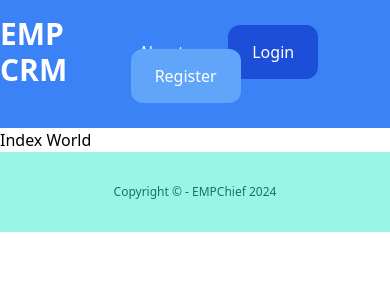
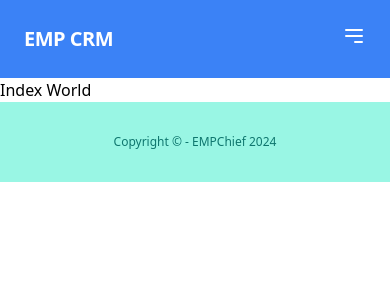
Before and after one commit to EMPChief/Django-CRM, a Django app: page / in a window 390 px wide. Shown: the top 300 px of the page. Run offline with Django 5.2, Linux system fonts and the light colour scheme; some libraries are stand-ins or nearby versions.

Commit message:
made navbar more responsive

```diff
--- a/core/templates/core/base.html
+++ b/core/templates/core/base.html
@@ -4,33 +4,64 @@
     <meta charset="utf-8">
     <meta name="viewport" content="width=device-width, initial-scale=1">
     <script src="https://cdn.tailwindcss.com"></script>
-        <title>{%block 'title'%}{%endblock%} | EMP CRM</title>
+    <title>{% block 'title' %}{% endblock %} | EMP CRM</title>
 </head>
 <body>
-        <nav class="py-4 PX-5 justify-between flex bg-blue-500">
-            <a href="/" class="text-3xl font-bold text-white">EMP CRM </a>
-
-            <div class="py-6 PX-5 bg-blue-500 space-x-4">
-                <a href="{%url 'about'%}" class="py-4 px-6 rounded-xl text-white">About</a>
+    <nav class="bg-blue-500 p-6">
+        <div class="flex items-center justify-between flex-wrap">
+            <div class="flex items-center flex-shrink-0 text-white mr-6">
+                <span class="font-semibold text-xl tracking-tight">EMP CRM</span>
+            </div>
+            <div class="block lg:hidden">
+                <button id="menuButton" class="text-white focus:outline-none">
+                    <svg class="h-6 w-6" fill="none" stroke="currentColor" viewBox="0 0 24 24" xmlns="http://www.w3.org/2000/svg"><path stroke-linecap="round" stroke-linejoin="round" stroke-width="2" d="M4 6h16M4 12h16m-7 6h7"></path></svg>
+                </button>
+            </div>
+            <div id="menu" class="w-full lg:flex lg:items-center lg:w-auto hidden">
+                <div class="text-sm lg:flex-grow">
+                    <a href="{% url 'about' %}" class="block mt-4 lg:inline-block lg:mt-0 text-teal-200 hover:text-white mr-4">
+                        About
+                    </a>
+                    <!-- Add more navigation links here -->
+                </div>
+                <div>
                     {% if not user.is_authenticated %}
-                <a href="{% url 'login' %}" class="py-4 px-6 bg-blue-700 rounded-xl text-white">Login</a>
-                <a href="{% url 'register' %}" class="py-4 px-6 bg-blue-400 rounded-xl text-white">Register</a>
+                    <a href="{% url 'login' %}" class="block mt-4 lg:inline-block lg:mt-0 text-teal-200 hover:text-white mr-4">
+                        Login
+                    </a>
+                    <a href="{% url 'register' %}" class="block mt-4 lg:inline-block lg:mt-0 text-teal-200 hover:text-white">
+                        Register
+                    </a>
                     {% endif %}
                     {% if user.is_authenticated %}
-                <a href={%url 'dashboard'%} class="py-4 px-6 bg-blue-400 rounded-xl text-white">dashboard</a>
-                <a href={%url 'add_lead'%} class="py-4 px-6 bg-blue-400 rounded-xl text-white">Add Lead</a>
-                <a href={%url 'logout'%} class="py-4 px-6 bg-red-600 rounded-xl text-white">Logout</a>
+                    <a href="{% url 'dashboard' %}" class="block mt-4 lg:inline-block lg:mt-0 text-teal-200 hover:text-white mr-4">
+                        Dashboard
+                    </a>
+                    <a href="{% url 'add_lead' %}" class="block mt-4 lg:inline-block lg:mt-0 text-teal-200 hover:text-white mr-4">
+                        Add Lead
+                    </a>
+                    <a href="{% url 'logout' %}" class="block mt-4 lg:inline-block lg:mt-0 text-red-600 hover:text-white">
+                        Logout
+                    </a>
                     {% endif %}
                 </div>
+            </div>
+        </div>
     </nav>
+
     <main>
-            {%block content%}
-
-            {%endblock%}
+        {% block content %}
+        {% endblock %}
     </main>
 
     <footer class="py-8 text-center bg-teal-200">
         <p class="text-teal-700 text-xs">Copyright &copy; - EMPChief 2024</p>
     </footer>
+
+    <script>
+        document.getElementById('menuButton').addEventListener('click', function () {
+            document.getElementById('menu').classList.toggle('hidden');
+        });
+    </script>
 </body>
 </html>
```
Lines whose indentation alone changed are shown as unchanged.
